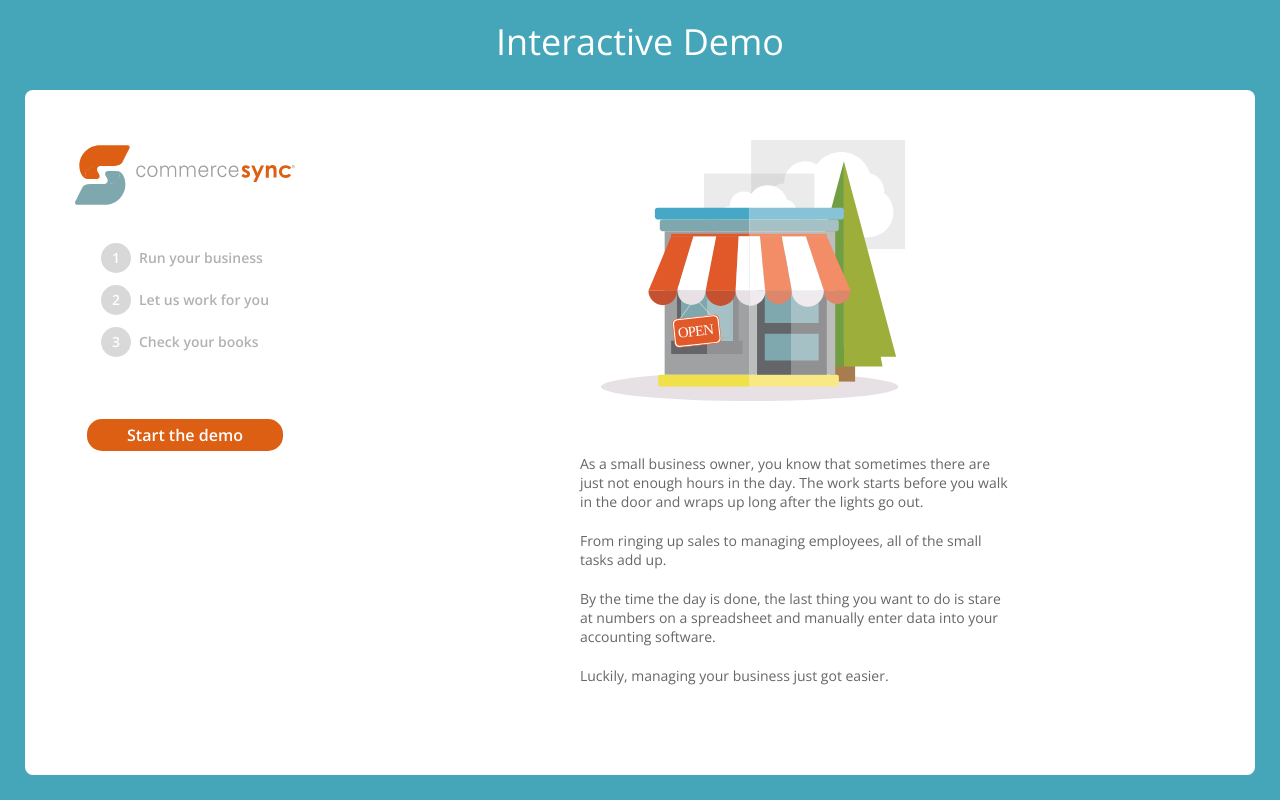
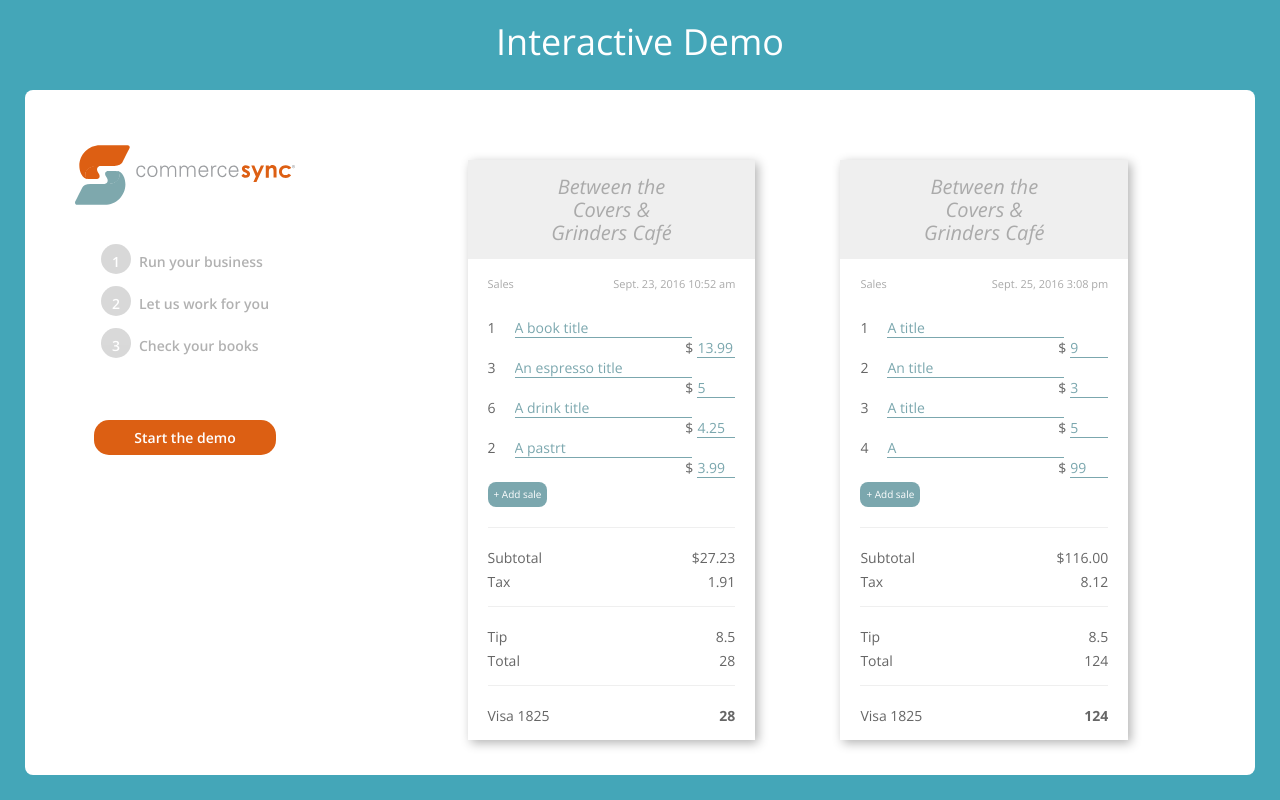
Before and after one commit to wjbarber3/commerce-sync-demo, a PHP site: page / in a window 1280 px wide. Run offline with PHP 8.4, Linux system fonts and the light colour scheme; some libraries are stand-ins or nearby versions.

Commit message:
adding Vue bindings to receipts

```diff
--- a/compiled_css/demo.style.css
+++ b/compiled_css/demo.style.css
@@ -87,7 +87,7 @@ h2 {
 }
 
 /* line 7, ../scss/smacss/_base.scss */
-p {
+p, input, a {
   font-family: "Open Sans",sans-serif;
   font-style: normal;
   font-weight: 400;
@@ -133,23 +133,26 @@ a {
   background-color: #666666;
 }
 
+/* ========================== */
+/* === VUE TRANSITIONS ====== */
+/* ========================== */
 /* ============== */
 /* === INPUTS === */
 /* ============== */
 /* ================== */
 /* === OTHER BASE === */
 /* ================== */
-/* line 27, ../scss/smacss/_base.scss */
+/* line 34, ../scss/smacss/_base.scss */
 * {
   box-sizing: border-box;
 }
 
-/* line 28, ../scss/smacss/_base.scss */
+/* line 35, ../scss/smacss/_base.scss */
 svg {
   fill: white;
 }
 
-/* line 29, ../scss/smacss/_base.scss */
+/* line 36, ../scss/smacss/_base.scss */
 body {
   width: 100vw;
   height: 100vh;
@@ -157,17 +160,17 @@ body {
   padding: 90px 25px 25px;
 }
 
-/* line 32, ../scss/smacss/_base.scss */
+/* line 39, ../scss/smacss/_base.scss */
 .clearfix:before, .clearfix:after {
   content: "";
   display: table;
 }
-/* line 33, ../scss/smacss/_base.scss */
+/* line 40, ../scss/smacss/_base.scss */
 .clearfix:after {
   clear: both;
 }
 
-/* line 35, ../scss/smacss/_base.scss */
+/* line 42, ../scss/smacss/_base.scss */
 [v-cloak] {
   display: none;
 }
@@ -308,65 +311,93 @@ body {
   padding: 15px 20px;
 }
 /* line 16, ../scss/smacss/_modules.scss */
+.receipt .receipt-body input {
+  width: 38px;
+  padding: 0px;
+  -webkit-appearance: none;
+  border: none;
+  border-bottom: 1px solid #7BA7AE;
+  transition: all .2s ease-in-out;
+  color: #7BA7AE;
+}
+/* line 17, ../scss/smacss/_modules.scss */
+.receipt .receipt-body input::-webkit-inner-spin-button {
+  display: none;
+}
+/* line 18, ../scss/smacss/_modules.scss */
+.receipt .receipt-body input:focus {
+  outline: none;
+  border-bottom: 1px solid #DC5F13;
+  color: #DC5F13;
+}
+/* line 20, ../scss/smacss/_modules.scss */
+.receipt .receipt-body input[type="text"] {
+  width: 100%;
+}
+/* line 22, ../scss/smacss/_modules.scss */
 .receipt p {
   display: inline-block;
 }
-/* line 17, ../scss/smacss/_modules.scss */
+/* line 23, ../scss/smacss/_modules.scss */
 .receipt .receipt-header {
   background-color: #EFEFEF;
   width: 100%;
   padding: 15px 65px;
   text-align: center;
 }
-/* line 18, ../scss/smacss/_modules.scss */
+/* line 24, ../scss/smacss/_modules.scss */
 .receipt .receipt-labels {
   margin-bottom: 25px;
 }
-/* line 19, ../scss/smacss/_modules.scss */
+/* line 25, ../scss/smacss/_modules.scss */
 .receipt .receipt-labels p {
   font-size: 11px;
   color: #AAAAAA;
 }
-/* line 20, ../scss/smacss/_modules.scss */
+/* line 26, ../scss/smacss/_modules.scss */
 .receipt .receipt-labels p:last-of-type {
   float: right;
 }
-/* line 23, ../scss/smacss/_modules.scss */
+/* line 29, ../scss/smacss/_modules.scss */
 .receipt .receipt-sales {
   height: 210px;
   border-bottom: 1px solid #EFEFEF;
 }
-/* line 24, ../scss/smacss/_modules.scss */
+/* line 30, ../scss/smacss/_modules.scss */
 .receipt .receipt-sales p {
   margin-right: 15px;
 }
-/* line 25, ../scss/smacss/_modules.scss */
+/* line 31, ../scss/smacss/_modules.scss */
+.receipt .receipt-sales p span {
+  margin-right: 4px;
+}
+/* line 32, ../scss/smacss/_modules.scss */
 .receipt .receipt-sales p:last-of-type {
   float: right;
   margin-right: 0px;
 }
-/* line 28, ../scss/smacss/_modules.scss */
+/* line 35, ../scss/smacss/_modules.scss */
 .receipt .receipt-sale-row {
   margin-bottom: 20px;
 }
-/* line 29, ../scss/smacss/_modules.scss */
+/* line 36, ../scss/smacss/_modules.scss */
 .receipt .receipt-subtotals, .receipt .receipt-totals {
   margin: 20px 0;
   border-bottom: 1px solid #EFEFEF;
   padding-bottom: 10px;
 }
-/* line 30, ../scss/smacss/_modules.scss */
+/* line 37, ../scss/smacss/_modules.scss */
 .receipt .receipt-subtotals p, .receipt .receipt-totals p {
   width: 50%;
   float: left;
   margin-bottom: 5px;
 }
-/* line 31, ../scss/smacss/_modules.scss */
+/* line 38, ../scss/smacss/_modules.scss */
 .receipt .receipt-subtotals p:nth-of-type(even), .receipt .receipt-totals p:nth-of-type(even) {
   float: right;
   text-align: right;
 }
-/* line 34, ../scss/smacss/_modules.scss */
+/* line 41, ../scss/smacss/_modules.scss */
 .receipt .receipt-card p:last-of-type {
   float: right;
   text-align: right;
@@ -374,6 +405,17 @@ body {
   font-style: normal;
   font-weight: 700;
 }
+/* line 42, ../scss/smacss/_modules.scss */
+.receipt .add-sale {
+  font-size: 10px;
+  background: #7BA7AE;
+  padding: 3px 6px;
+  border-radius: 8px;
+  color: #FFFFFF;
+  margin-top: 4px;
+  display: inline-block;
+  float: left;
+}
 
 /* ================== */
 /* === HEADER === */
--- a/index.php
+++ b/index.php
@@ -45,7 +45,7 @@
 		<!-- === PAGE ONE ========= -->
 		<!-- ====================== -->
 
-		<div class="page page1 current">
+		<div class="page page1">
 			<svg class="illustration" width="303" height="261"><use xlink:href="#illustration"></use></svg>
 			<p>As a small business owner, you know that sometimes there are just not enough hours in the day. The work starts before you walk in the door and wraps up long after the lights go out.</p>
 			<p>From ringing up sales to managing employees, all of the small tasks add up.</p>
@@ -57,65 +57,57 @@
 		<!-- === PAGE TWO ========= -->
 		<!-- ====================== -->
 
-		<div class="page page2">
+		<div class="page page2 current">
+
+			<!-- Call our custom receipt vue component -->
+			<receipt header="Between the Covers &amp; Grinders Café" date="Sept. 23, 2016 10:52 am" :sales="sales1"></receipt>
+			<receipt header="Between the Covers &amp; Grinders Café" date="Sept. 25, 2016 3:08 pm" :sales="sales2"></receipt>
+
+			<div class="clearfix"></div>
+
+		</div><!--end page2-->
+
+		<template id="receipt-template">
 			<div class="receipt">
 				<div class="receipt-header">
-					<h2>Between the Covers &amp; Grinders Café</h2>
+					<h2>{{ header }}</h2>
 				</div><!--end receipt-header-->
 				<div class="receipt-body">
 					<div class="receipt-labels">
 						<p>Sales</p>
-						<p>Sept. 23, 2016 10:52 am</p>
+						<p>{{ date }}</p>
 						<div class="clearfix"></div>
 					</div><!--end receipt-labels-->
 					<div class="receipt-sales">
-						<div class="receipt-sale-row">
-							<p>1</p>
-							<p>Dante's Inferno</p>
-							<p>$13.99</p>
+						<div class="receipt-sale-row" v-for="sale in sales">
+							<p>{{ sale.amount }}</p>
+							<p><input placeholder="Item Description" type="text" step="0.01" min="0" v-model="sale.desc"></p>
+							<p class="sale-price"><span>$</span><input placeholder="0.00" type="number" step="0.01" min="0" v-model="sale.price"></p>
 						</div><!--end receipt-sale-row-->
-						<div class="receipt-sale-row">
-							<p>1</p>
-							<p>Espresso</p>
-							<p>$5.00</p>
-						</div><!--end receipt-sale-row-->
-						<div class="receipt-sale-row">
-							<p>1</p>
-							<p>The Sun Also Rises</p>
-							<p>$11.99</p>
-						</div><!--end receipt-sale-row-->
-						<div class="receipt-sale-row">
-							<p>1</p>
-							<p>Spanish Coffee</p>
-							<p>$1.99</p>
-						</div><!--end receipt-sale-row-->
+						<a href="#" class="add-sale" v-show="sales.length < 5" @click="addSale"><span>+</span> Add sale</a>
 					</div><!--end receipt-sales-->
 					<div class="receipt-subtotals">
 						<p>Subtotal</p>
-						<p>$32.97</p>
+						<p>${{ subtotal }}</p>
 						<p>Tax</p>
-						<p>$2.64</p>
+						<p>{{ tax }}</p>
 						<div class="clearfix"></div>
 					</div><!--end subtotals-->
 					<div class="receipt-totals">
 						<p>Tip</p>
-						<p>$6.00</p>
+						<p>{{ tip }}</p>
 						<p>Total</p>
-						<p>$41.25</p>
+						<p>{{ total }}</p>
 						<div class="clearfix"></div>
 					</div><!--end totals-->
 					<div class="receipt-card">
 						<p>Visa 1825</p>
-						<p>$41.25</p>
+						<p>{{ total }}</p>
 						<div class="clearfix"></div>
 					</div><!--end card-->
 				</div><!--end receipt-body-->
 			</div><!--end receipt-->
-			<div class="receipt">
-				receipt
-			</div><!--end receipt-->
-			<div class="clearfix"></div>
-		</div><!--end page2-->
+		</template>
 
 		<!-- ====================== -->
 		<!-- === PAGE THREE ======= -->
@@ -123,6 +115,15 @@
 
 		<div class="page page3">
 			<h2>Page 3</h2>
+
+				<!-- <counter heading="Likes"></counter>
+				<counter heading="Dislikes"></counter>
+
+				<template id="counter-template">
+					<h4>{{ heading }}</h4>
+					<button @click="count += 1">{{count}}</button>
+				</template> -->
+
 		</div><!--end page3-->
 
 		<!-- ====================== -->
--- a/js/main.js
+++ b/js/main.js
@@ -60,18 +60,6 @@ View = {
 
 /*
 |--------------------------------------------------------------------------
-| Update Receipts
-|--------------------------------------------------------------------------
-| This object houses all functions related user input to the Receipts
-|
-*/
-
-Receipts = {
-
-}
-
-/*
-|--------------------------------------------------------------------------
 | History Updates
 |--------------------------------------------------------------------------
 | Manipulate the history stack so we can have 'pages'
@@ -86,6 +74,60 @@ Receipts = {
 |
 */
 
+Vue.component('receipt', {
+	template: '#receipt-template',
+	data: function() {
+		return {
+			tip: 8.50,
+			sale: [
+				{ price: '' },
+				{ desc: '' },
+				{ amount: '' }
+			]
+		};
+	},
+	methods: {
+		addSale: function() {
+			this.sales.push(this.sale);
+		}
+	},
+	computed: {
+		subtotal: function() {
+			let result = 0;
+		  	this.sales.forEach((sale) => result += +sale.price);
+		  	var subtotal = Math.round(100 * result) / 100;
+		  	return subtotal.toFixed(2);
+		},
+		tax: function() {
+			var tax = this.subtotal * .07;
+			return tax.toFixed(2);
+		},
+		total: function() {
+			var total = parseInt(this.subtotal) + parseInt(this.tax);
+			return total;
+		}
+	},
+	props: ['header', 'date', 'sales' ]
+})
+
+var vm = new Vue({
+	el: '#content',
+	data: {
+		sales1: [
+			{amount: 1, desc: 'A book title', price: 13.99},
+			{amount: 3, desc: 'An espresso title', price: 5.00},
+			{amount: 6, desc: 'A drink title', price: 4.25},
+			{amount: 2, desc: 'A pastrt', price: 3.99}
+		],
+		sales2: [
+			{amount: 1, desc: 'A title', price: 9},
+			{amount: 2, desc: 'An title', price: 3},
+			{amount: 3, desc: 'A title', price: 5},
+			{amount: 4, desc: 'A ', price: 99}
+		],
+	}
+})
+
 /*
 |--------------------------------------------------------------------------
 | Init our objects
@@ -94,5 +136,4 @@ Receipts = {
 
 window.onload = function() {
   View.init();
-  // Receipts.init();
 };
--- a/scss/smacss/_base.scss
+++ b/scss/smacss/_base.scss
@@ -4,7 +4,7 @@
 
 h1{@include open-light;font-size:36px;line-height:44px;color:$white;}
 h2{@include open-light-it;font-size:20px;line-height:23px;color:$offgrey;}
-p{@include open-reg;font-size:14px;line-height:19px;color:$darkgrey;}
+p,input,a{@include open-reg;font-size:14px;line-height:19px;color:$darkgrey;}
 .title{position:absolute;top:20px;left:0;right:0;margin:auto;text-align:center;}
 a{text-decoration:none;}
 
@@ -15,6 +15,13 @@ a{text-decoration:none;}
 .main-btn{@include open-semi;background-color:$orange;padding:8px 40px;border-radius:15px;color:$white;text-align:center;margin:0 auto;display:inline-block;transition:all .2s ease-in-out;
 	&:hover{background-color:$darkgrey;}
 }
+
+/* ========================== */
+/* === VUE TRANSITIONS ====== */
+/* ========================== */
+
+// .fade-transition{transition:all .2s ease-in-out;}
+// .fade-enter, .fade-leave{opacity:0}
 
 /* ============== */
 /* === INPUTS === */
--- a/scss/smacss/_modules.scss
+++ b/scss/smacss/_modules.scss
@@ -12,7 +12,13 @@
 /* ==================== */
 
 .receipt{width:35%;display:inline-block;float:left;background-color:$white;@include box-shadow(3px 3px 10px 0px rgba(0,0,0,0.3));margin:20px 0 0 85px;
-	.receipt-body{padding:15px 20px;}
+	.receipt-body{padding:15px 20px;
+		input{width:38px;padding:0px;-webkit-appearance:none;border:none;border-bottom:1px solid $blue;transition:all .2s ease-in-out;color:$blue;
+			&::-webkit-inner-spin-button{display:none;}
+			&:focus{outline:none;border-bottom:1px solid $orange;color:$orange;}
+		}
+		input[type="text"]{width:100%;}
+	}
 	p{display:inline-block;}
 	.receipt-header{background-color:$lightgrey;width:100%;padding:15px 65px;text-align:center;}
 	.receipt-labels{margin-bottom:25px;
@@ -22,6 +28,7 @@
 	}
 	.receipt-sales{height:210px;border-bottom:1px solid $lightgrey;
 		p{margin-right:15px;
+			span{margin-right:4px;}
 			&:last-of-type{float:right;margin-right:0px;}
 		}
 	}
@@ -32,4 +39,5 @@
 		}
 	}
 	.receipt-card p:last-of-type{float:right;text-align:right;@include open-bld;}
+	.add-sale{font-size:10px;background:$blue;padding:3px 6px;border-radius:8px;color:$white;margin-top:4px;display:inline-block;float:left;}
 }
```
Also changed, not shown: 1 other file.
